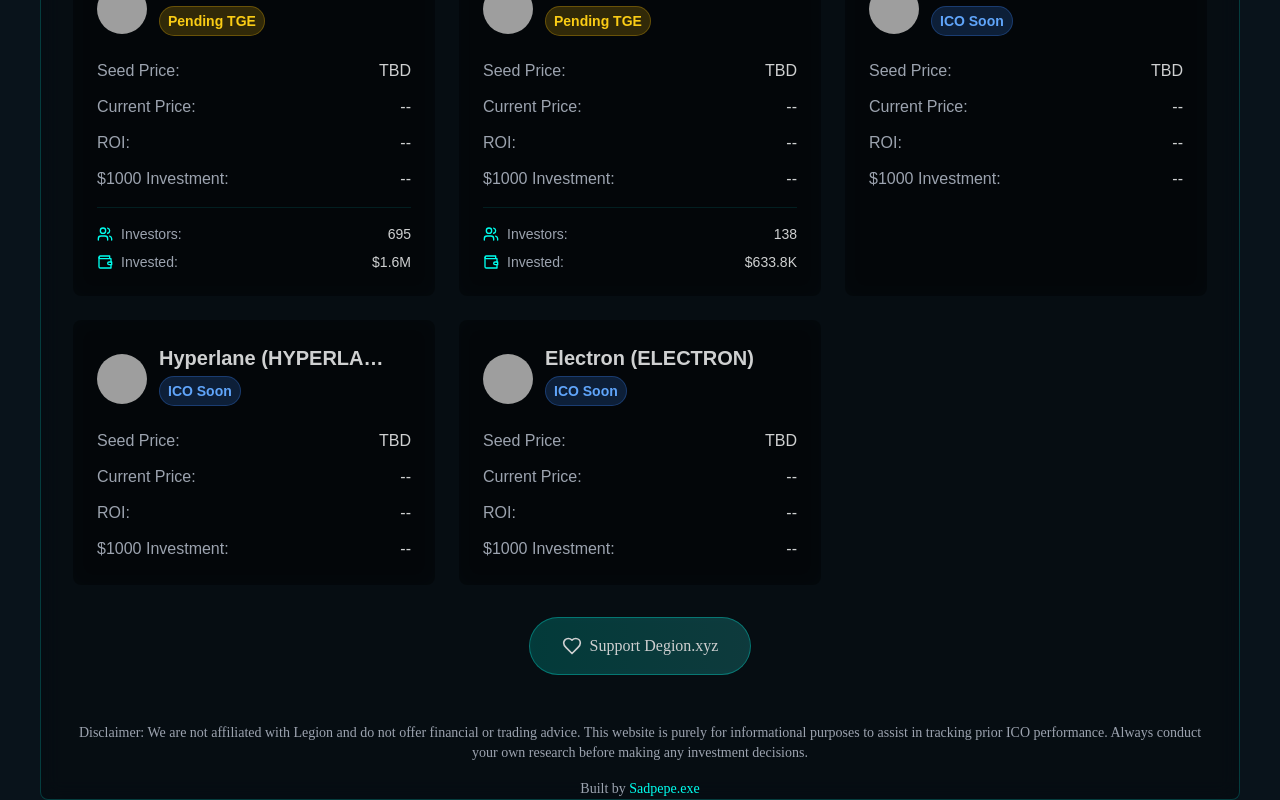
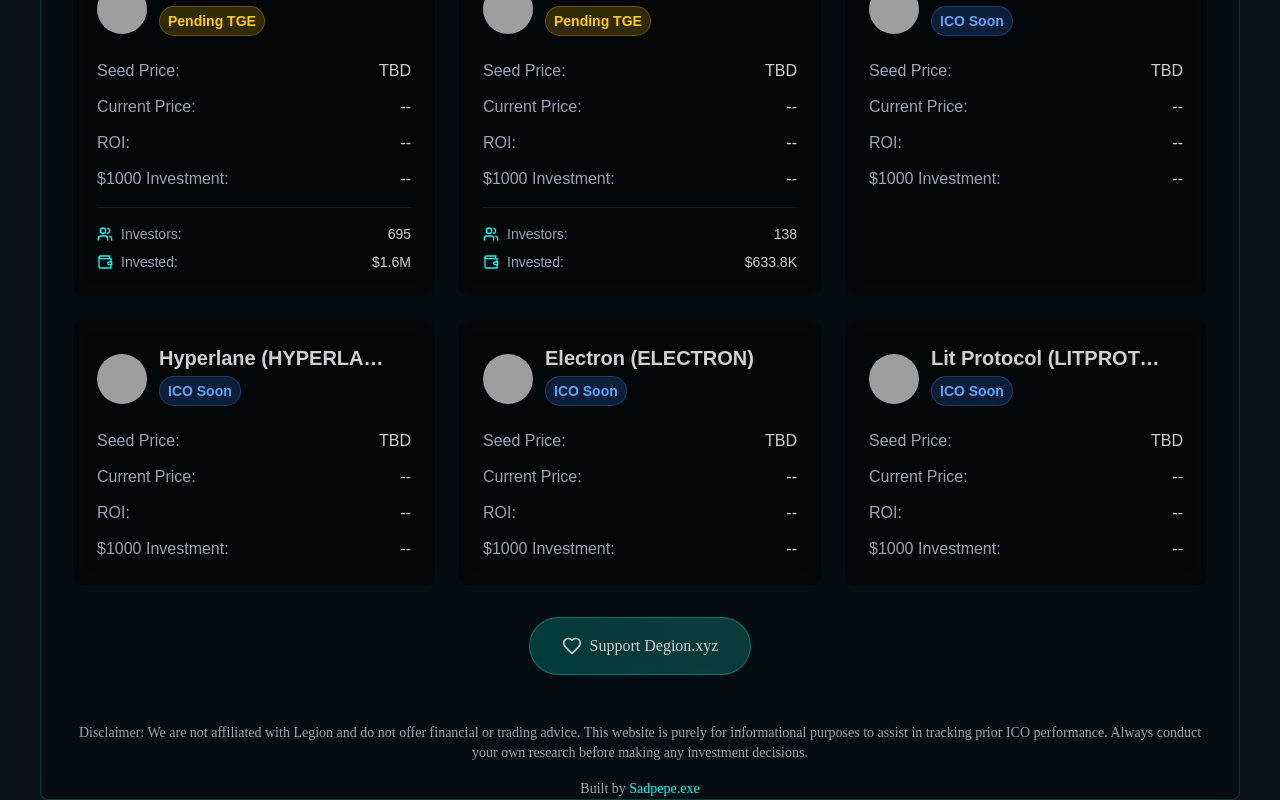
Before and after one commit to Sadpepedev/Legiondune, a React (Vite) app: page / in a window 1280 px wide. Shown: the part 1039-1839 px from the top of the page. Built offline with nearby package versions, Linux system fonts and the light colour scheme; no server answers; the database is empty; grey boxes are pictures that could not be loaded.

Commit message:
Update tokens.ts
Add Lit

```diff
--- a/src/data/tokens.ts
+++ b/src/data/tokens.ts
@@ -166,4 +166,19 @@ export const tokens: Token[] = [
       twitter: 'https://x.com/electronzk'
     }
 },
+    {
+    id: 'litprotocol',
+    name: 'Lit Protocol',
+    status: 'ICO Soon',
+    launchDate: 'TBD',
+    seedPrice: 'TBD',
+    currentPrice: '--',
+    roi: '--',
+    investment: '--',
+    description: 'Lit Protocol is the first decentralized key management and private compute network, powering autonomous agents and protocols.',
+    links: {
+      website: 'https://www.litprotocol.com/',
+      twitter: 'https://x.com/LitProtocol'
+    }
+},
 ];
```
